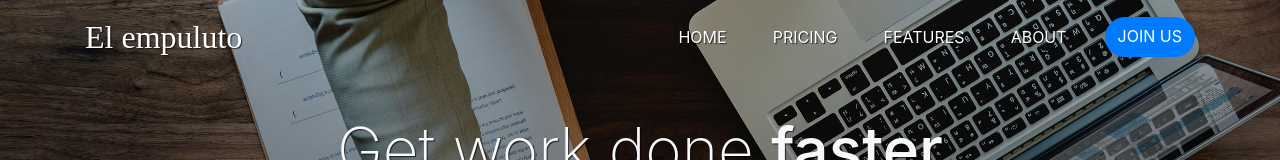
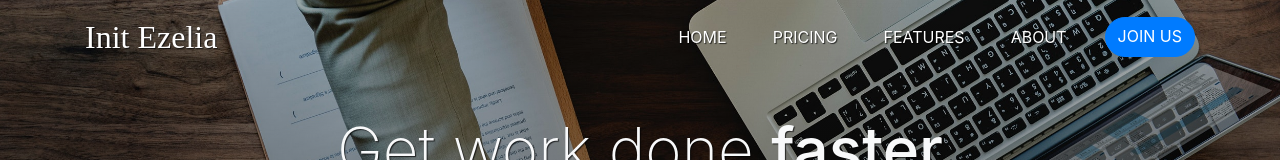
Before and after one commit to Afiffudin-au/Afiffudin-au-static.github.io, a plain HTML site: page index.html in a window 1280 px wide. Shown: the top 160 px of the page. Drawn offline with nearby package versions, Linux system fonts and the light colour scheme; a web font is replaced by a local one.

Commit message:
change index.html

```diff
--- a/index.html
+++ b/index.html
@@ -20,7 +20,7 @@
   <!-- Navbar -->
   <nav class="navbar navbar-expand-lg navbar-light">
     <div class="container">
-      <a class="navbar-brand" href="#">El empuluto</a>
+      <a class="navbar-brand" href="#">Init Ezelia</a>
       <button class="navbar-toggler" type="button" data-toggle="collapse" data-target="#navbarNavAltMarkup"
         aria-controls="navbarNavAltMarkup" aria-expanded="false" aria-label="Toggle navigation">
         <span class="navbar-toggler-icon"></span>
```
